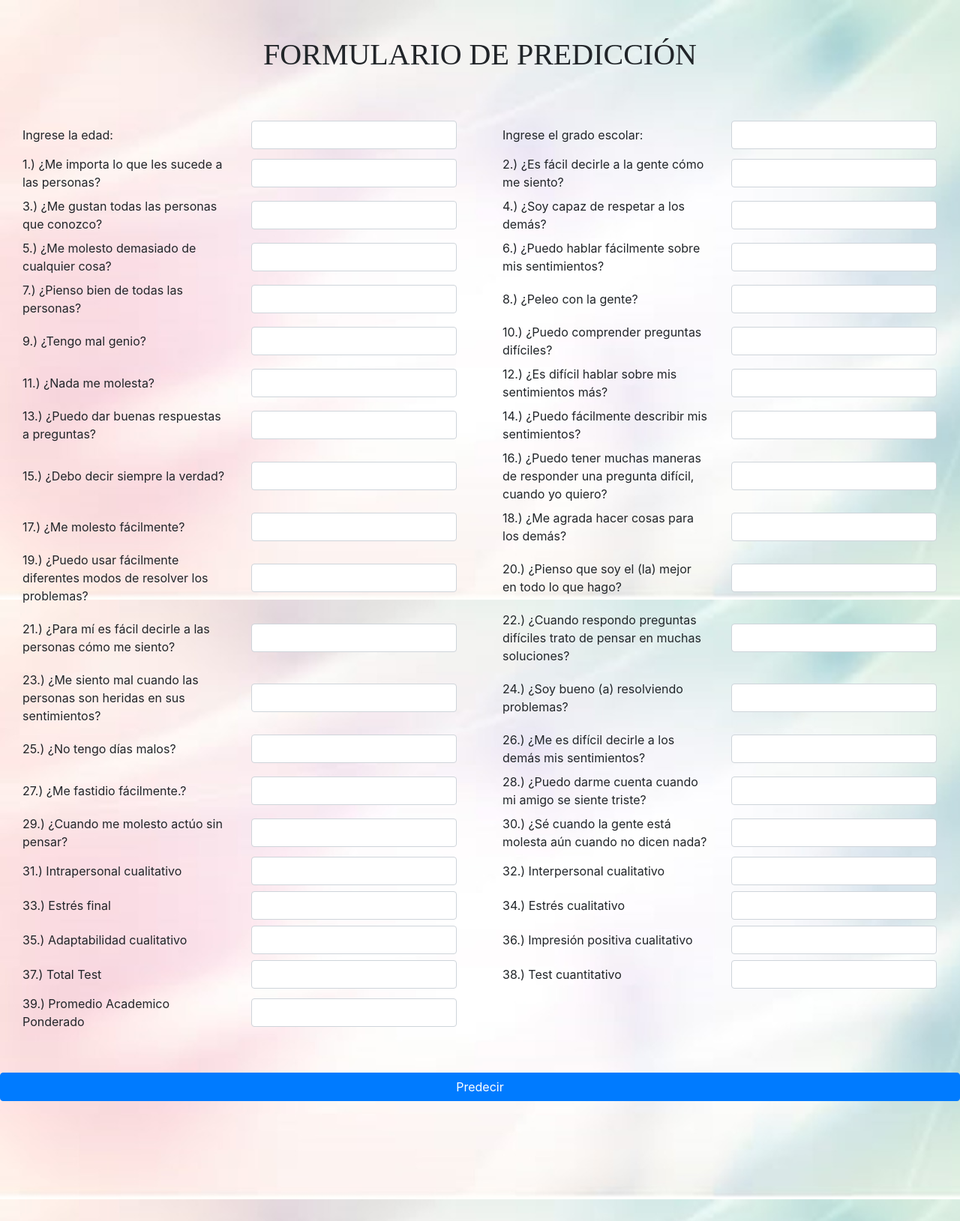
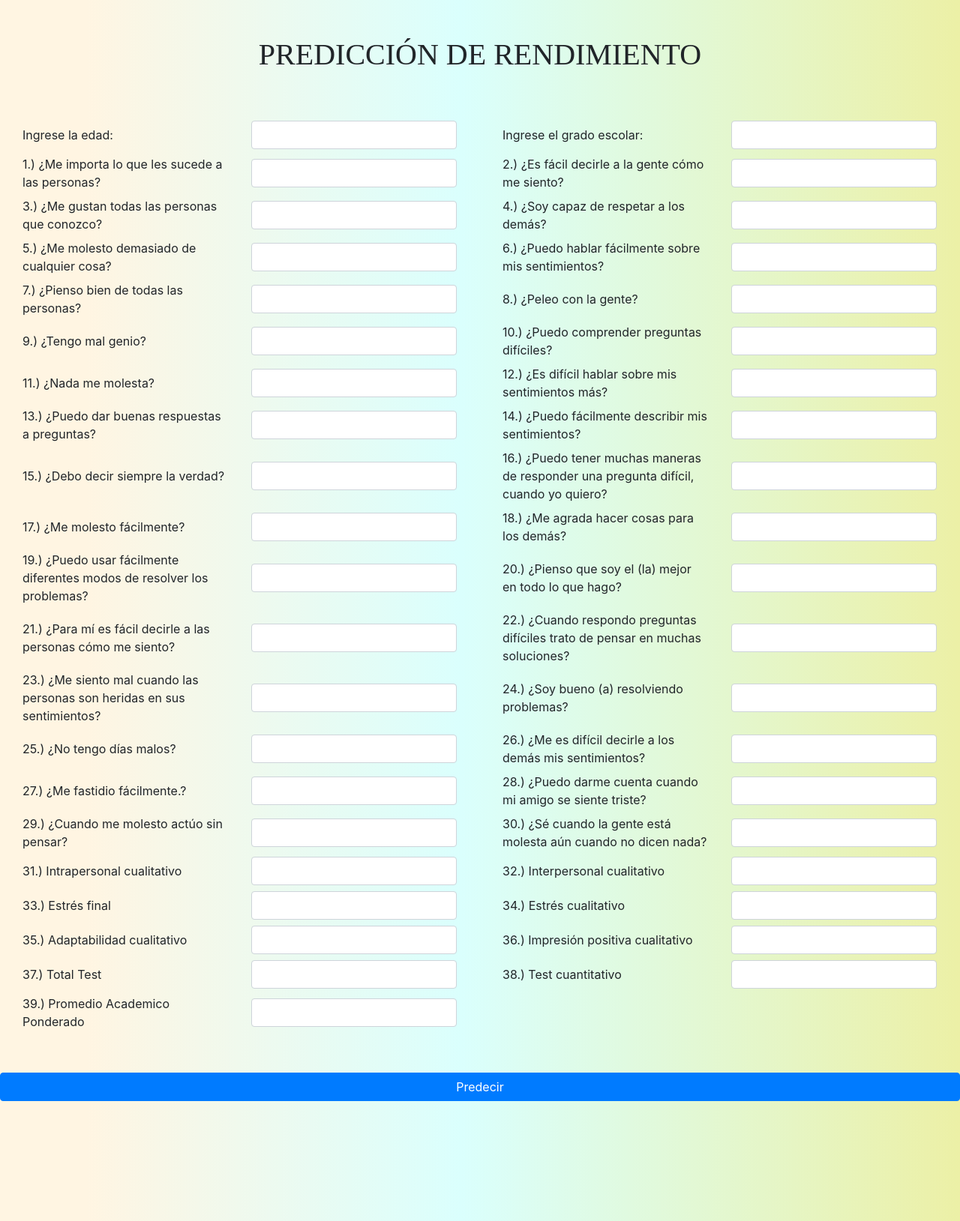
Before and after one commit to LuisGarciaPeredo/Luis-python-flask-project, a Flask app: page / in a window 1280 px wide. Shown: the whole page at 75% size. Run offline with Flask 2, Linux system fonts and the light colour scheme; parts of the project's set-up code (start-up, migrations or seed data) failed here and were passed over; some libraries are stand-ins or nearby versions.

Commit message:
creo que final formulario

```diff
--- a/templates/index.html
+++ b/templates/index.html
@@ -6,10 +6,8 @@
     <style>
         body,
         html {
-            height: 100%;
-            background-image: url('fondo_final.jpg');
-            background-repeat: inherit;
-            background-size: cover;
+            background: rgb(255,245,226);
+background: linear-gradient(90deg, rgba(255,245,226,1) 9%, rgba(218,255,253,1) 48%, rgba(236,240,166,1) 100%);
         }
     </style>
     <meta charset="UTF-8">
@@ -23,7 +21,7 @@
 <body>
 	<br> <br>
     <div class="container-fluid">
-        <h1 class="text-center"><font face="Time New Roman">FORMULARIO DE PREDICCIÓN</font></h1>
+        <h1 class="text-center"><font face="Time New Roman">PREDICCIÓN DE RENDIMIENTO</font></h1>
         <form action="{{ url_for('predict')}}" method="post">
 
         	<br> <br>
```
Also changed, not shown: templates/fondo_final.jpg (deleted).
